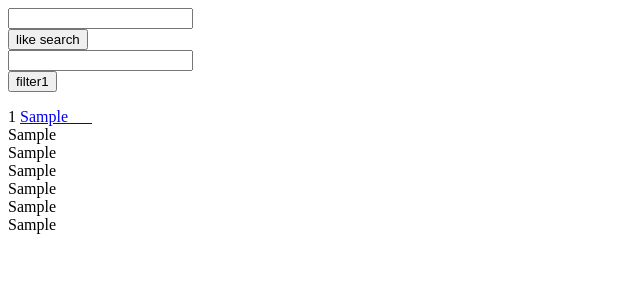
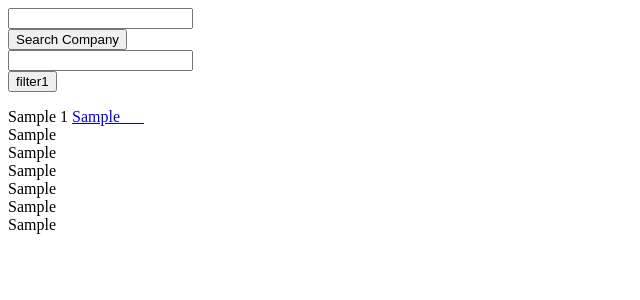
Before and after one commit to jatmanis11/demoeve, a Django app: template templates/ee.html in a window 1280 px wide. Shown: the top 300 px of the page, without its empty margins (0-640 px from the left). Run offline with Django 4.2, Linux system fonts and the light colour scheme; the template is opened without the code that fills it: most values are stand-ins (such as "Sample title", 1, 10 or a date in 2020).

Commit message:
Update ee.html

```diff
--- a/templates/ee.html
+++ b/templates/ee.html
@@ -3,12 +3,13 @@
         <form method="post">
             {% csrf_token %}
             <div> <input type="text" name="search"  /></div>
-            <div> <button type="submit"> like search</button> </div>
+            <div> <button type="submit"> Search Company</button> </div>
             <div> <input type="text" name="peratio"  /></div>
             <div> <button type="submit"> filter1</button> </div>
         </form>
     </div>
 </div>
+{{list1}}
 <!--price:{{price}}<br>
 volume:{{volume}}<br>
 revenue:{{revenue}}
```
